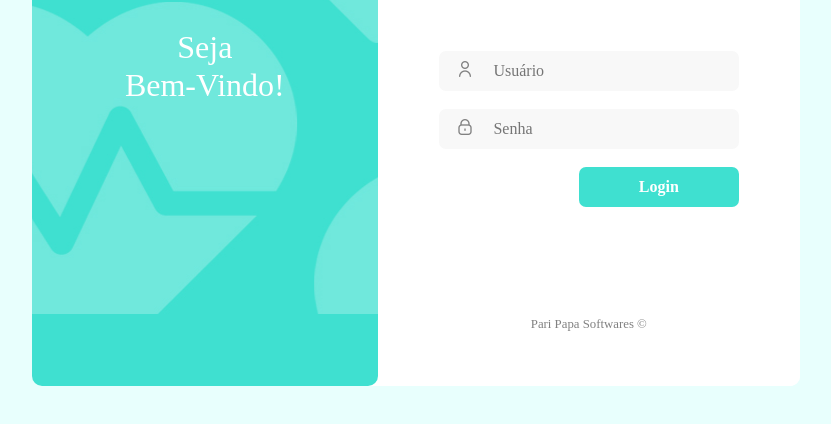
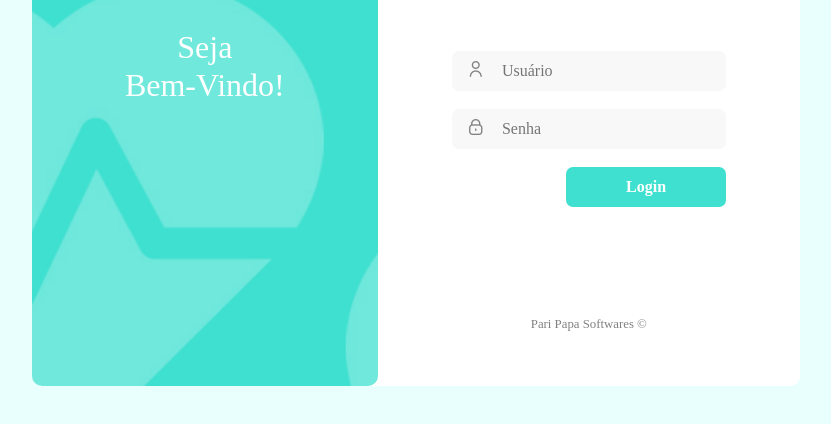
Before and after one commit to framesgabriel/medcore-web, a plain HTML site: page src/pages/index.html in a window 1280 px wide. Shown: the part 334-758 px from the top of the page, without its empty margins (224-1055 px from the left). Drawn offline with nearby package versions, Linux system fonts and the light colour scheme; a web font is replaced by a local one.

Commit message:
fix: elements sizes and logo not draggable

```diff
--- a/src/styles/forms.css
+++ b/src/styles/forms.css
@@ -1,8 +1,11 @@
 .inputWithIcon {
-    width: 300px;
+    width: 100%;
     height: 40px;
 
     border-radius: 7px;
+    box-sizing: border-box;
+    -moz-box-sizing: border-box;
+    -webkit-box-sizing: border-box;
     background-color: var(--cinzaClaro);
 
     display: flex;
--- a/src/styles/layouts.css
+++ b/src/styles/layouts.css
@@ -2,6 +2,7 @@
 #cardLogin {
     width: 60%;
     height: 80%;
+    max-width: 1200px;
 
     display: flex;
     align-items: center;
@@ -18,6 +19,7 @@
     justify-content: center;
 
     background: var(--verdePrincipal) url(../assets/img/background-image-login.jpg) no-repeat center;
+    background-size: cover;
 }
 
 #welcomeTitle {
@@ -36,11 +38,14 @@
     flex-direction: column;
     align-items: center;
     justify-content: space-around;
+    user-select: none;
 }
 
 #loginLogo {
     width: 45%;
     padding-top: 20%;
+
+    pointer-events: none;
 }
 
 #formLogin {
@@ -49,7 +54,7 @@
     align-items: end;
 
     gap: 18px;
-    width:fit-content;
+    width: 65%;
     height:fit-content;
 }
 
```
